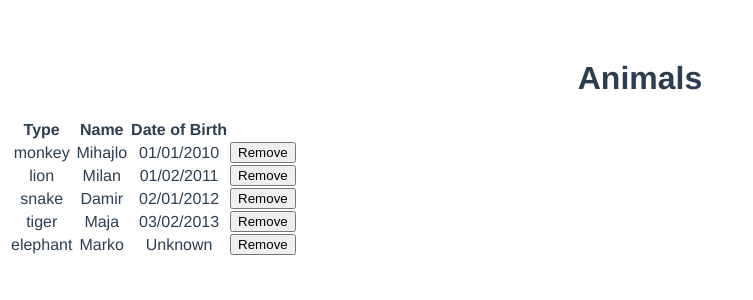
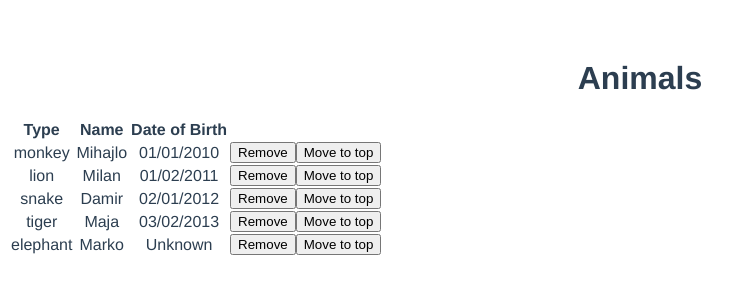
Before and after one commit to MajaMarkovic1/Zoo, a Vue app: page / in a window 1280 px wide. Shown: the top 300 px of the page, without its empty margins (0-753 px from the left). Built offline with nearby package versions, Linux system fonts and the light colour scheme.

Commit message:
zadatak4

```diff
--- a/src/components/AnimalList.vue
+++ b/src/components/AnimalList.vue
@@ -7,15 +7,15 @@
                 <th>Name</th>
                 <th>Date of Birth</th>
                 <th></th>
+                <th></th>
             </thead>
             <tbody>
                 <tr v-for="(animal, key) in animals" :key="key">
                     <td>{{ animal.type }}</td>
                     <td>{{ animal.name }}</td>
-                    <!-- <td v-if="animal.dateOfBirth === ''">Unknown</td> -->
-                    <!-- <td v-else>{{ animal.dateOfBirth }}</td> -->
-                    <td>{{ animal.dateOfBirth === '' ? 'Unknown' : animal.dateOfBirth }}</td>
+                    <td>{{ animal.dateOfBirth ? animal.dateOfBirth : "Unknown"  }}</td>
                     <button @click="removeAnimal(animal)">Remove</button>
+                    <button @click="moveToTop(animal)">Move to top</button>
                 </tr>
             </tbody>
         </table>
@@ -34,14 +34,23 @@ export default {
               {type: 'tiger', name: 'Maja', dateOfBirth: '03/02/2013'},
               {type: 'elephant', name: 'Marko', dateOfBirth: ''}
 
-          ]
+          ],
+
       }
   },
   methods: {
       removeAnimal(animal){
           let indexOfAnimal = this.animals.indexOf(animal);
           this.animals.splice(indexOfAnimal, 1);
-      }
+      },
+    moveToTop(animal){
+        let indexOfAnimal = this.animals.indexOf(animal);
+        this.animals.splice(indexOfAnimal, 1);
+        this.animals.unshift(animal);
+
+
+    }
+
   }
 
 }
```
